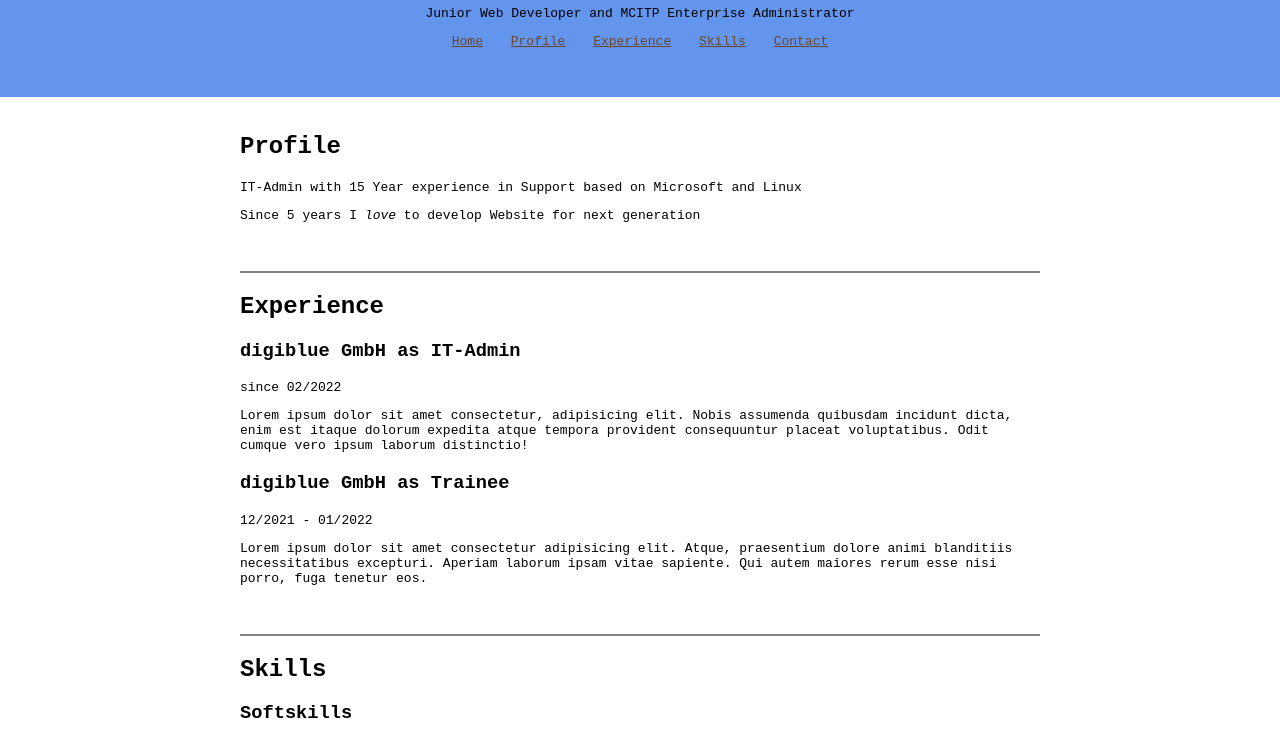
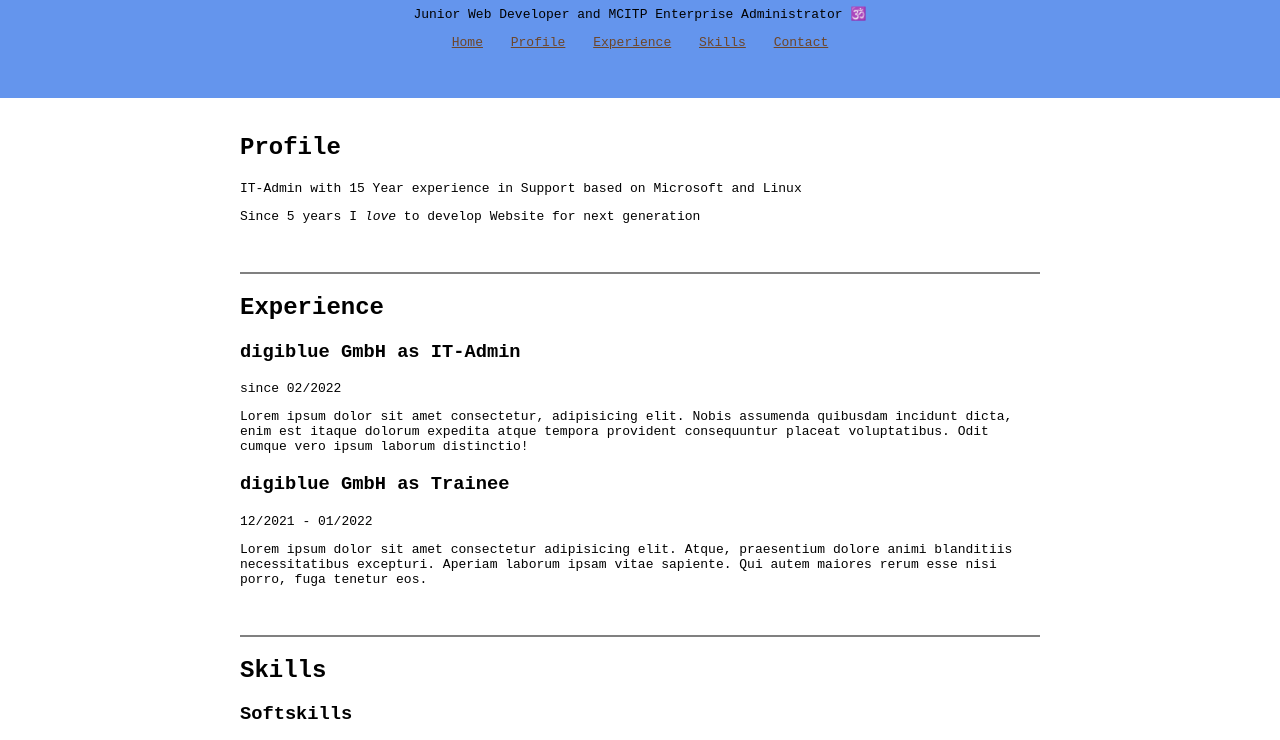
Before and after one commit to der-dittsche/cv_2022, a plain HTML site: page index.html in a window 1280 px wide. Shown: the part 122-862 px from the top of the page. Drawn offline with Linux system fonts and the light colour scheme; a web font is replaced by a local one.

Commit message:
add pseudo elements

```diff
--- a/style.css
+++ b/style.css
@@ -20,6 +20,11 @@ h4,
 h5,
 h6 {
   font-family: "Xanh Mono", monospace;
+}
+
+::selection {
+  background: cornflowerblue;
+  color: gold;
 }
 
 /* Layout */
@@ -57,6 +62,10 @@ article ~ article {
   border-top: none;
 }
 
+.header > p::after {
+  content: " 🕉️";
+}
+
 /* Links */
 
 a:hover {
```
